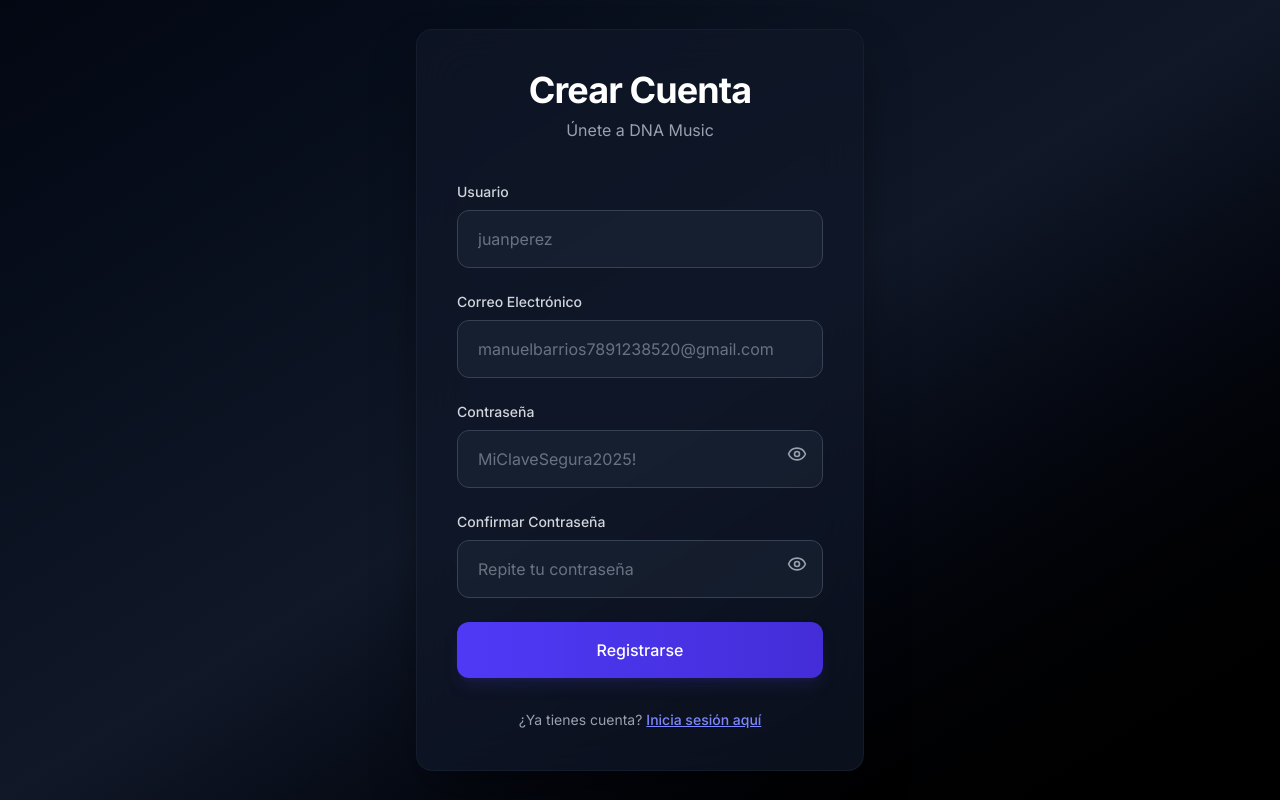
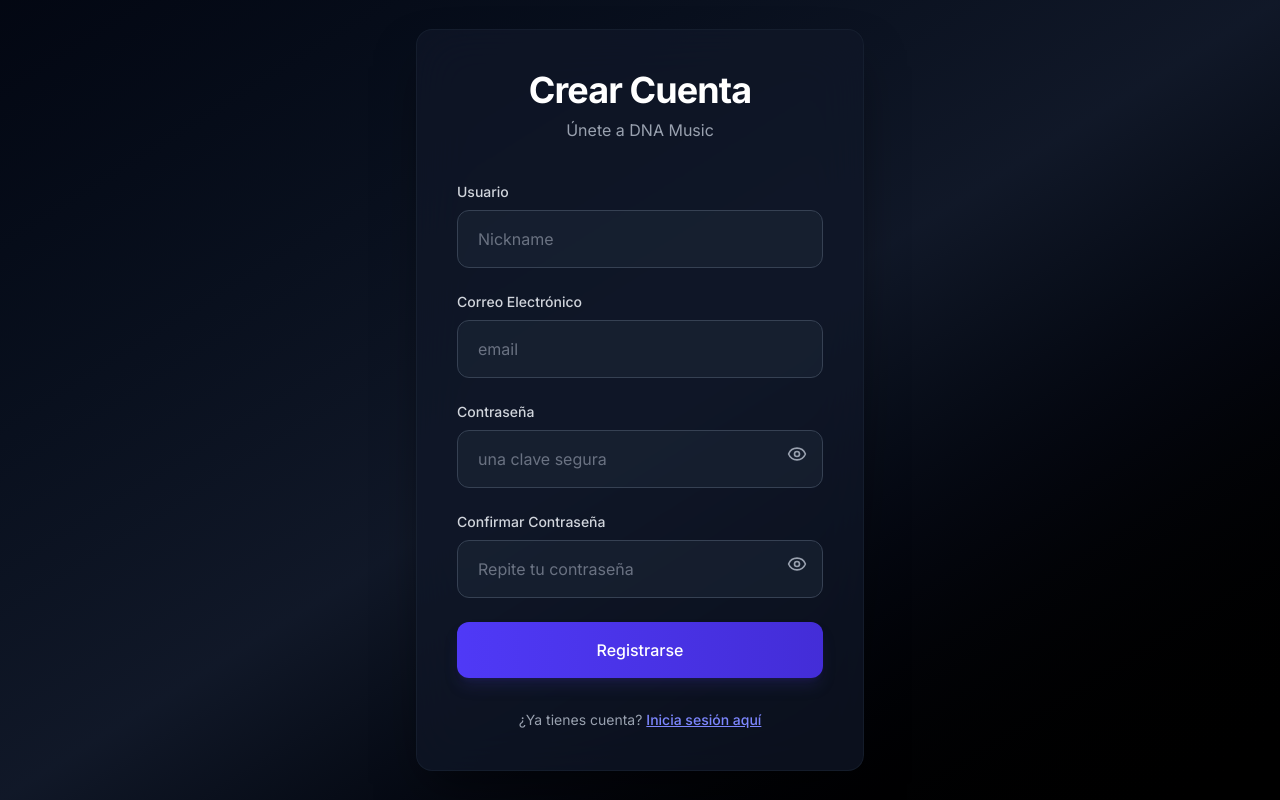
Before and after one commit to Josuecasadiegos/front-prueba-DNA, a Next.js app: page /register in a window 1280 px wide. Built offline with nearby package versions, Linux system fonts and the light colour scheme; no server answers.

Commit message:
fixing bugs

```diff
--- a/app/register/page.js
+++ b/app/register/page.js
@@ -70,7 +70,7 @@ export default function RegisterPage() {
               value={form.username}
               onChange={(e) => setForm({ ...form, username: e.target.value })}
               className="w-full px-5 py-4 bg-gray-800/50 border border-gray-700 rounded-xl text-white placeholder-gray-500 focus:outline-none focus:border-indigo-500 focus:ring-2 focus:ring-indigo-500/30 transition-all duration-200"
-              placeholder="juanperez"
+              placeholder="Nickname"
               required
               minLength={3}
             />
@@ -83,7 +83,7 @@ export default function RegisterPage() {
               value={form.email}
               onChange={(e) => setForm({ ...form, email: e.target.value })}
               className="w-full px-5 py-4 bg-gray-800/50 border border-gray-700 rounded-xl text-white placeholder-gray-500 focus:outline-none focus:border-indigo-500 focus:ring-2 focus:ring-indigo-500/30 transition-all duration-200"
-              placeholder="manuelbarrios7891238520@gmail.com"
+              placeholder="email"
               required
             />
           </div>
@@ -95,7 +95,7 @@ export default function RegisterPage() {
               value={form.password}
               onChange={(e) => setForm({ ...form, password: e.target.value })}
               className="w-full px-5 py-4 bg-gray-800/50 border border-gray-700 rounded-xl text-white placeholder-gray-500 focus:outline-none focus:border-indigo-500 focus:ring-2 focus:ring-indigo-500/30 transition-all duration-200 pr-12"
-              placeholder="MiClaveSegura2025!"
+              placeholder="una clave segura"
               required
               minLength={8}
             />
```
